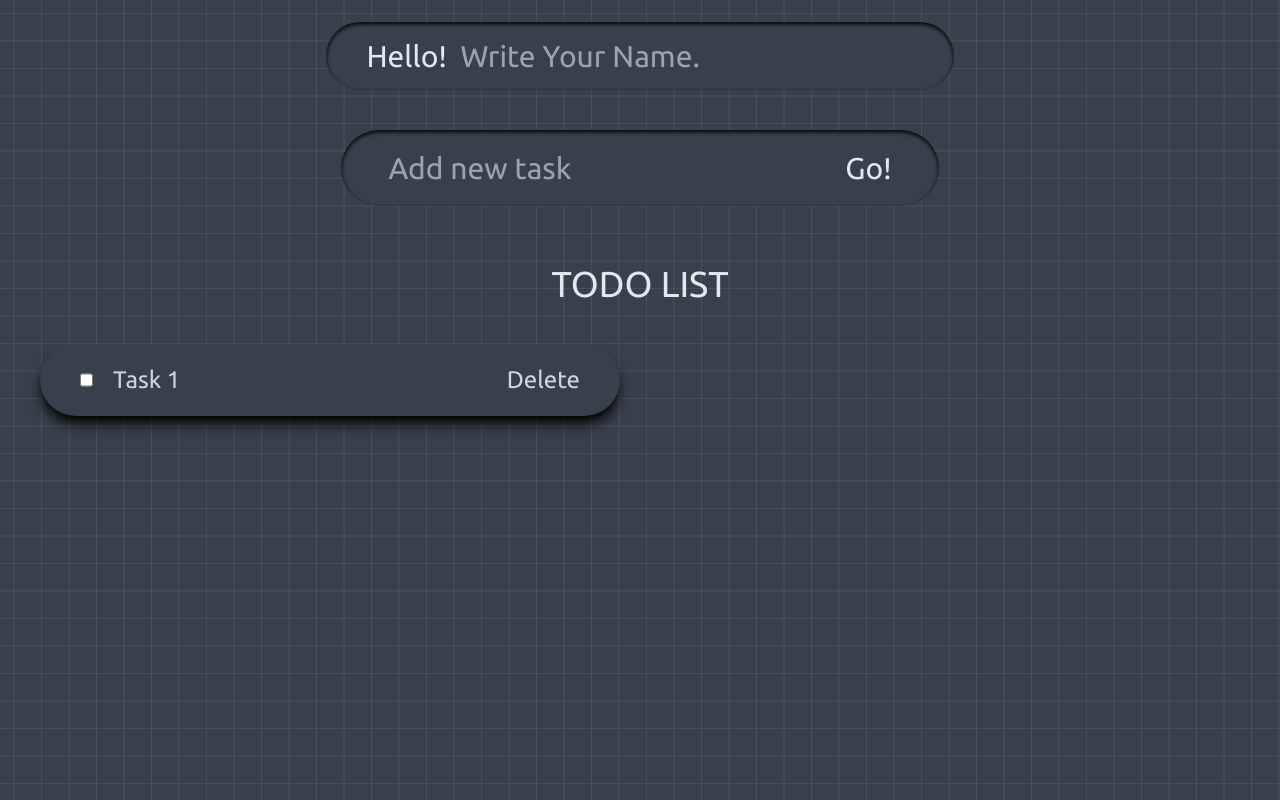
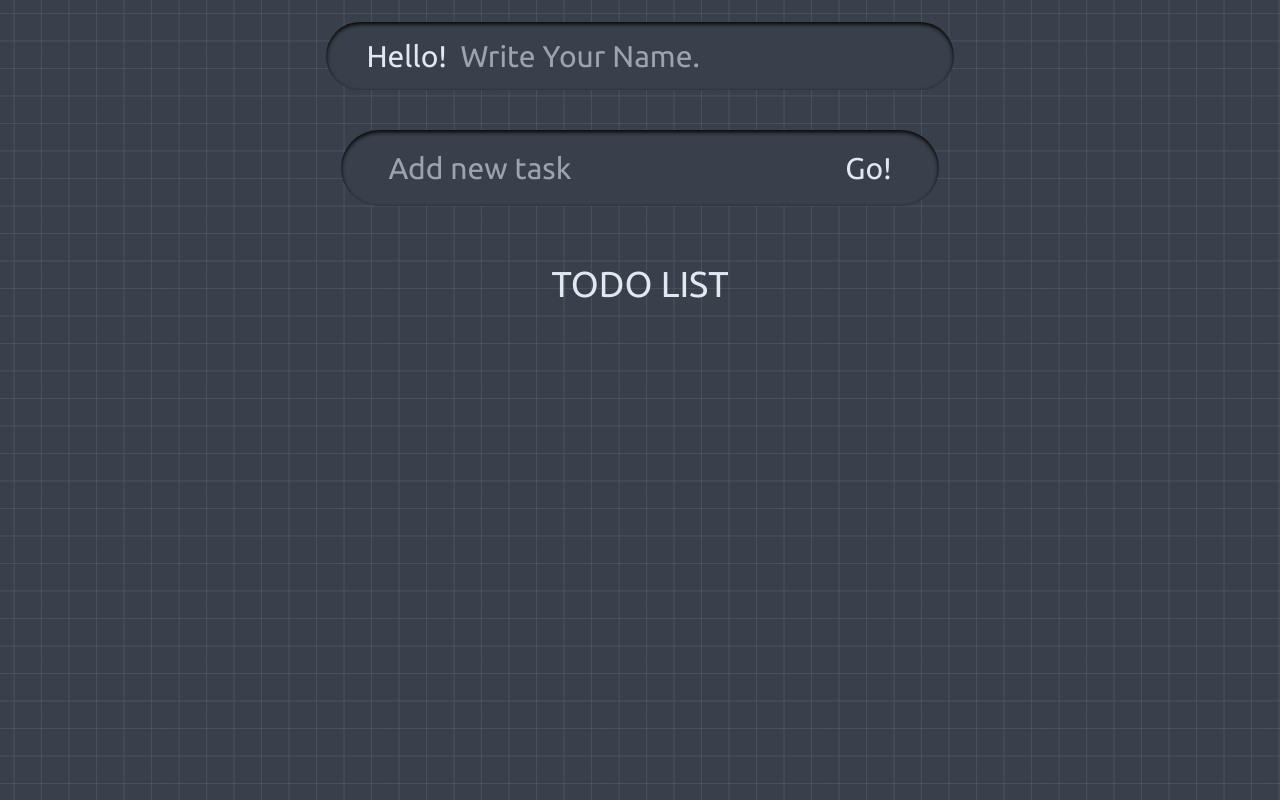
Before and after one commit to coolguy-codin-Rydham/To-Do-List-Again, a plain HTML site: page index.html in a window 1280 px wide. Drawn offline with Linux system fonts and the light colour scheme.

Commit message:
ADded Some stuff

```diff
--- a/index.html
+++ b/index.html
@@ -42,17 +42,6 @@
         <h3 class="py-10 text-4xl text-center font-ubuntu text-slate-200">TODO LIST</h3>
         <div class="grid grid-cols-2 gap-10 px-10 list" id="todo-list">
 
-          <div class="item">
-            <div class="iteminner">
-              <input type="checkbox" class="ite" />
-              <p class="ite">Task 1</p>
-            </div>
-            <div class="iteminner">
-              <button class="ite delete">Delete</button>
-              <!-- <button class="ite edit">Edit</button> -->
-            </div>
-          </div>
-
         </div>
       </section>
     </main>
```
